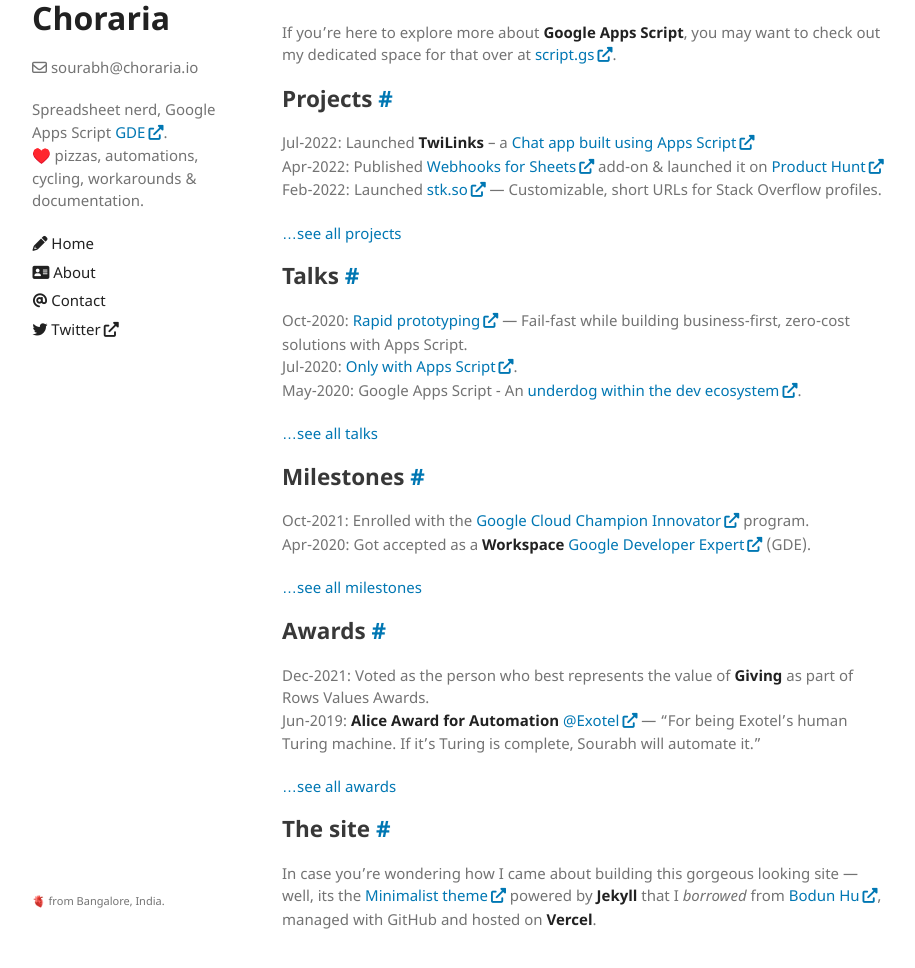
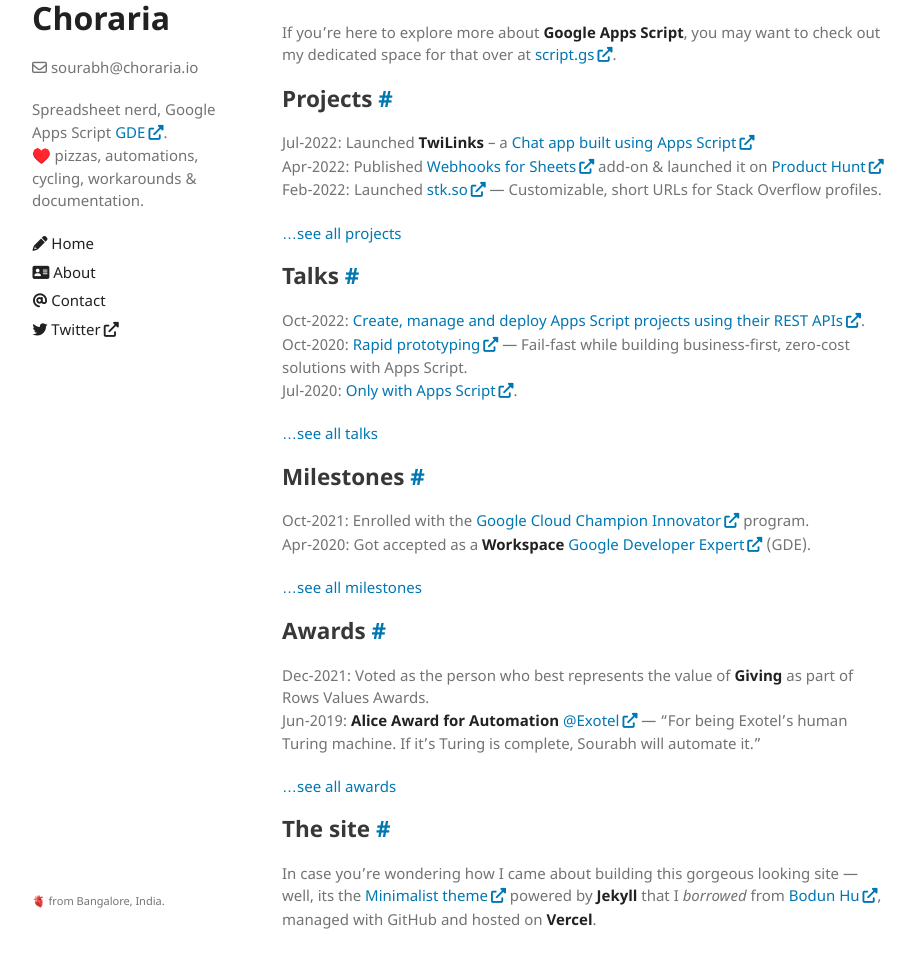
Before and after one commit to choraria/choraria-io, a Jekyll site: the page built from pages/about.md, in a window 1280 px wide and 1227 px high. Shown: the part 247-1215 px from the top of the window, without its empty margins (178-1093 px from the left). Built offline with Jekyll 4.4.1, drawn with Linux system fonts in a browser that asks for light colours.

Commit message:
updated talks

```diff
--- a/pages/about.md
+++ b/pages/about.md
@@ -21,9 +21,9 @@ Feb-2022: Launched [stk.so](https://stk.so/) — Customizable, short URLs for St
 
 ## Talks
 
+Oct-2022: [Create, manage and deploy Apps Script projects using their REST APIs](https://script.gs/talk-5-create-manage-and-deploy-apps-script-projects-using-their-rest-apis/).<br />
 Oct-2020: [Rapid prototyping](https://script.gs/talk-4-rapid-prototyping/) — Fail-fast while building business-first, zero-cost solutions with Apps Script.<br />
 Jul-2020: [Only with Apps Script](https://script.gs/talk-3-only-with-apps-script/).<br />
-May-2020: Google Apps Script - An [underdog within the dev ecosystem](https://script.gs/talk-2-google-apps-script-an-underdog-within-the-dev-ecosystem/).<br />
 
 [...see all talks](/talks/)
 
```
Also changed, not shown: pages/talks.md (+1 -0 lines).
